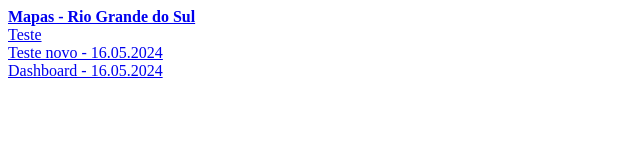
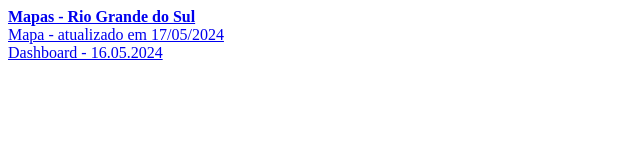
Before and after one commit to planejamentoC3/RS, a plain HTML site: page index.html in a window 1280 px wide. Shown: the whole page, without its empty margins (0-640 px from the left). Drawn offline with Linux system fonts and the light colour scheme.

Commit message:
Update index.html

```diff
--- a/index.html
+++ b/index.html
@@ -6,8 +6,7 @@
 <header>
 <nav>
 <a href="index.html"><b>Mapas - Rio Grande do Sul</b></a> <br>
-<a href="map.html">Teste</a> <br>
-<a href="map_new.html">Teste novo - 16.05.2024</a><br>
+<a href="map.html">Mapa - atualizado em 17/05/2024</a> <br>
 <a href="https://lookerstudio.google.com/s/jbo7zKqXZI0">Dashboard - 16.05.2024</a><br>
 
 <p>
```
